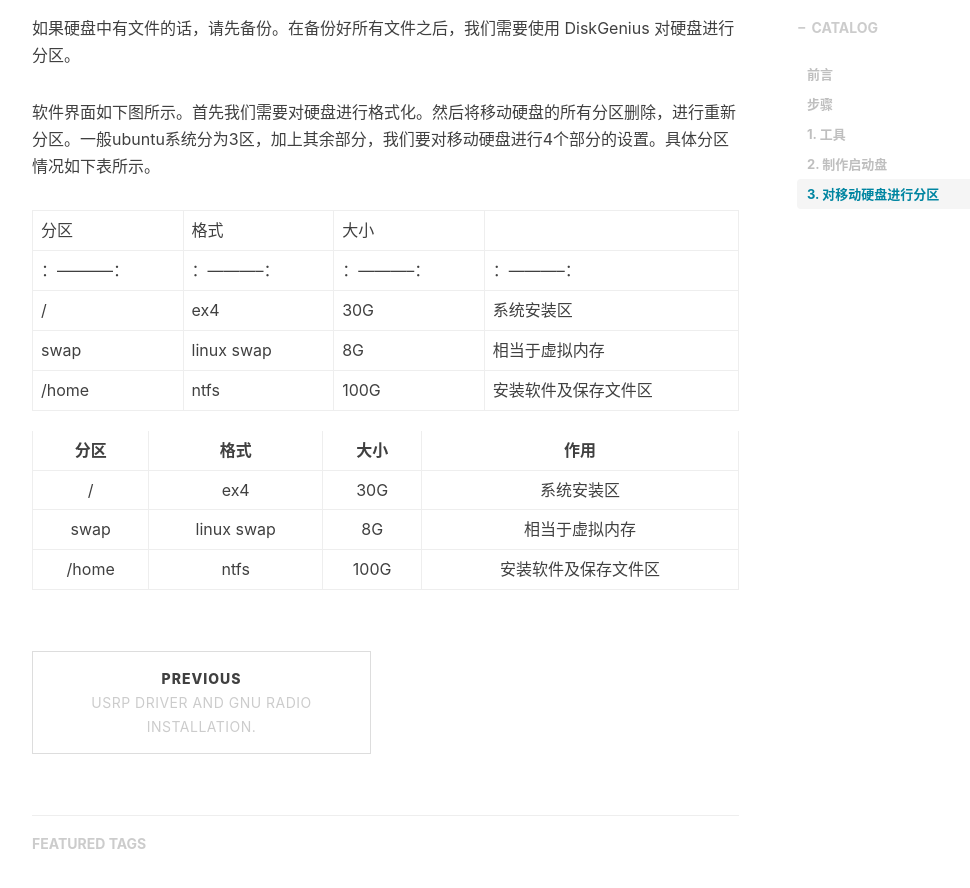
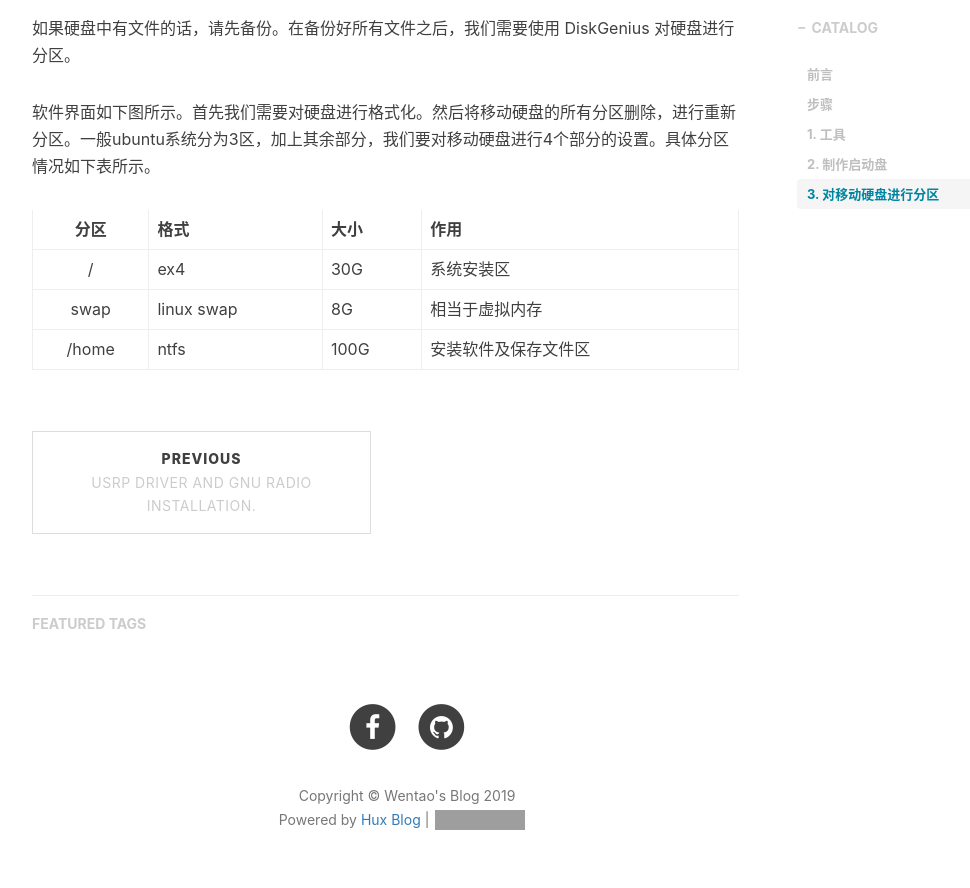
Before and after one commit to csxmt123/zhouwt612.github.io, a Jekyll site: the page built from _posts/2019-07-23-移动硬盘上安装ubuntu系统.md, in a window 1280 px wide and 900 px high, scrolled down 1489 px. Shown: the top 888 px of the window, without its empty margins (233-1203 px from the left). Built offline with Jekyll 4.4.1, drawn with Linux system fonts in a browser that asks for light colours; nearby versions of some CDN libraries; comment, search, counter and statistics services are not loaded; grey boxes are pictures that could not be loaded.

Commit message:
Update 2019-07-23-移动硬盘上安装ubuntu系统.md

```diff
--- a/_posts/2019-07-23-移动硬盘上安装ubuntu系统.md
+++ b/_posts/2019-07-23-移动硬盘上安装ubuntu系统.md
@@ -46,16 +46,8 @@
 软件界面如下图所示。首先我们需要对硬盘进行格式化。然后将移动硬盘的所有分区删除，进行重新分区。一般ubuntu系统分为3区，加上其余部分，我们要对移动硬盘进行4个部分的设置。具体分区情况如下表所示。
 
 
-
-分区           | 格式          |          大小 |
-：-----------：|：-----------：|：-----------：|：-----------：
+分区  | 格式 | 大小 | 作用
+:-----------: | :----------- | :----------- | :-----------
 /             |ex4            | 30G          | 系统安装区
-swap          |    linux swap |           8G | 相当于虚拟内存
+swap          |linux swap | 8G | 相当于虚拟内存
 /home         | ntfs          | 100G         | 安装软件及保存文件区
-
-
-分区  | 格式 | 大小 | 作用
-:-----------: | :-----------: | :-----------: | :-----------:
-/             |ex4            | 30G          | 系统安装区
-swap          |    linux swap |           8G | 相当于虚拟内存
-/home         | ntfs          | 100G         | 安装软件及保存文件区
```
